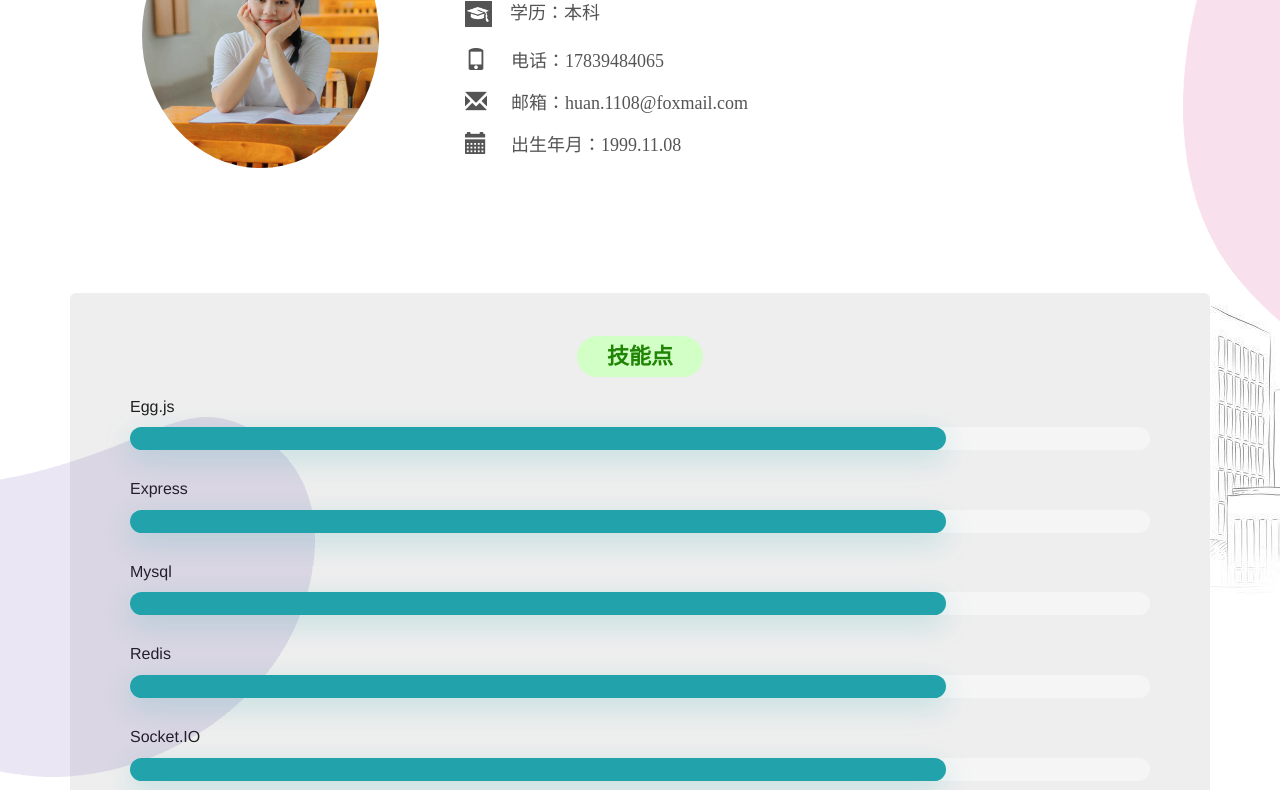
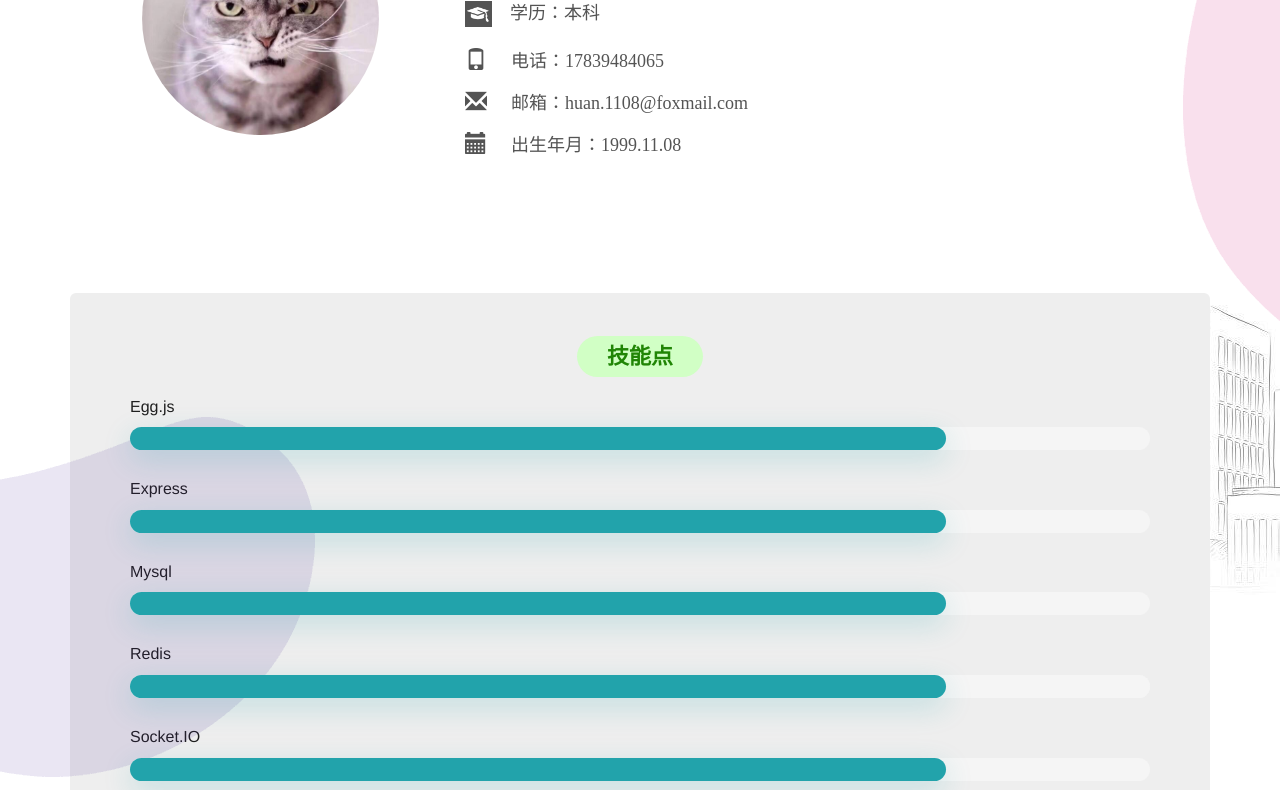
Before and after one commit to huan1108/resume, a plain HTML site: page index.html in a window 1280 px wide. Shown: the part 198-988 px from the top of the page. Drawn offline with Linux system fonts and the light colour scheme.

Commit message:
头像更换

```diff
--- a/index.html
+++ b/index.html
@@ -19,7 +19,7 @@
         <div style="height: 100px;" id="toux"></div>
         <!-- 个人图片 -->
         <div class="col-sm-4 ba">
-            <img src="img/22237.jpg" alt="..." class="img-circle">
+            <img src="img/xhh.jpeg" alt="..." class="img-circle">
         </div>
         <!-- 个人信息 -->
         <div class="col-sm-8 bg yin">
```
Also changed, not shown: img/22237.jpg (deleted), img/xhh.jpeg (added).
